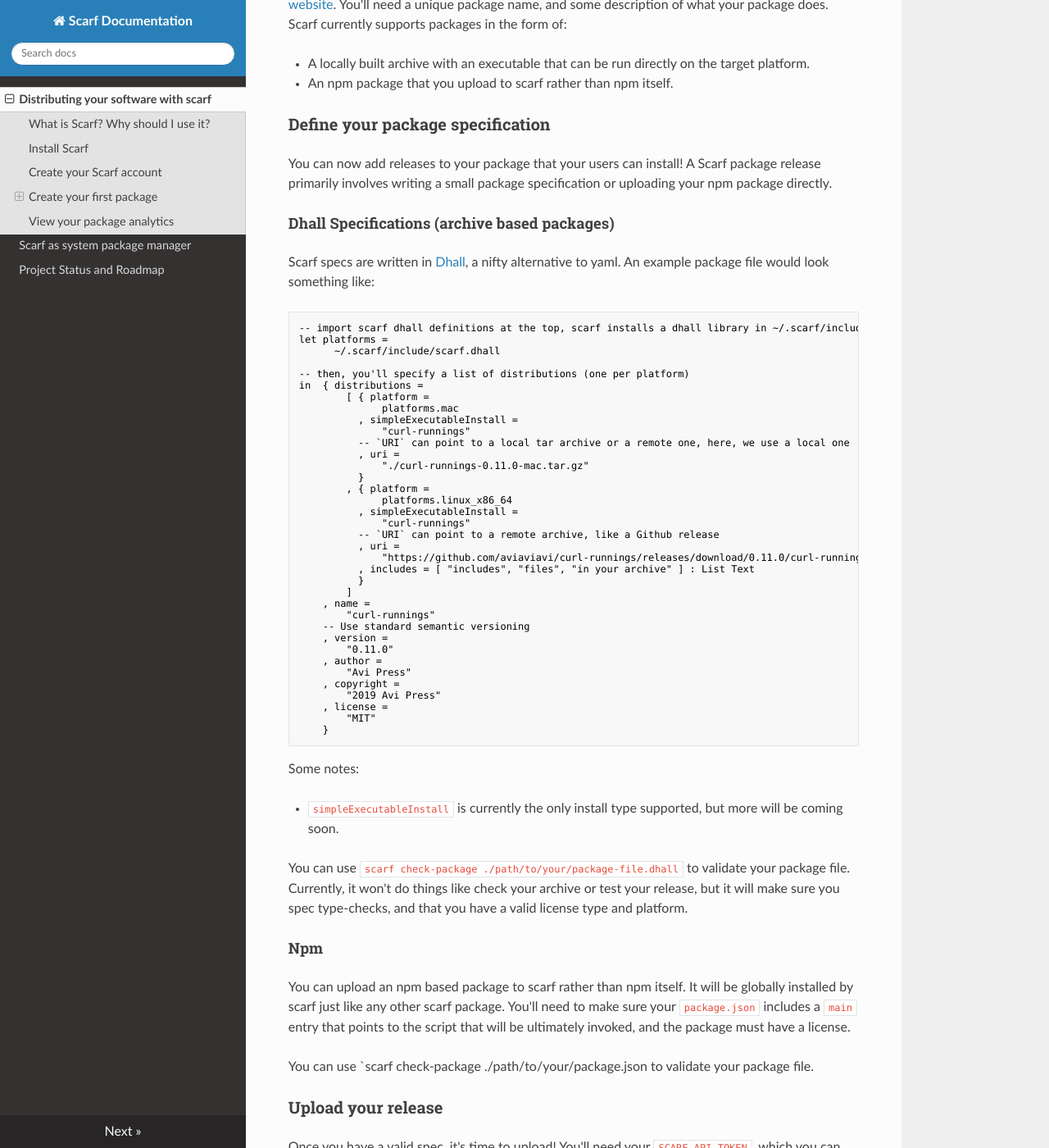
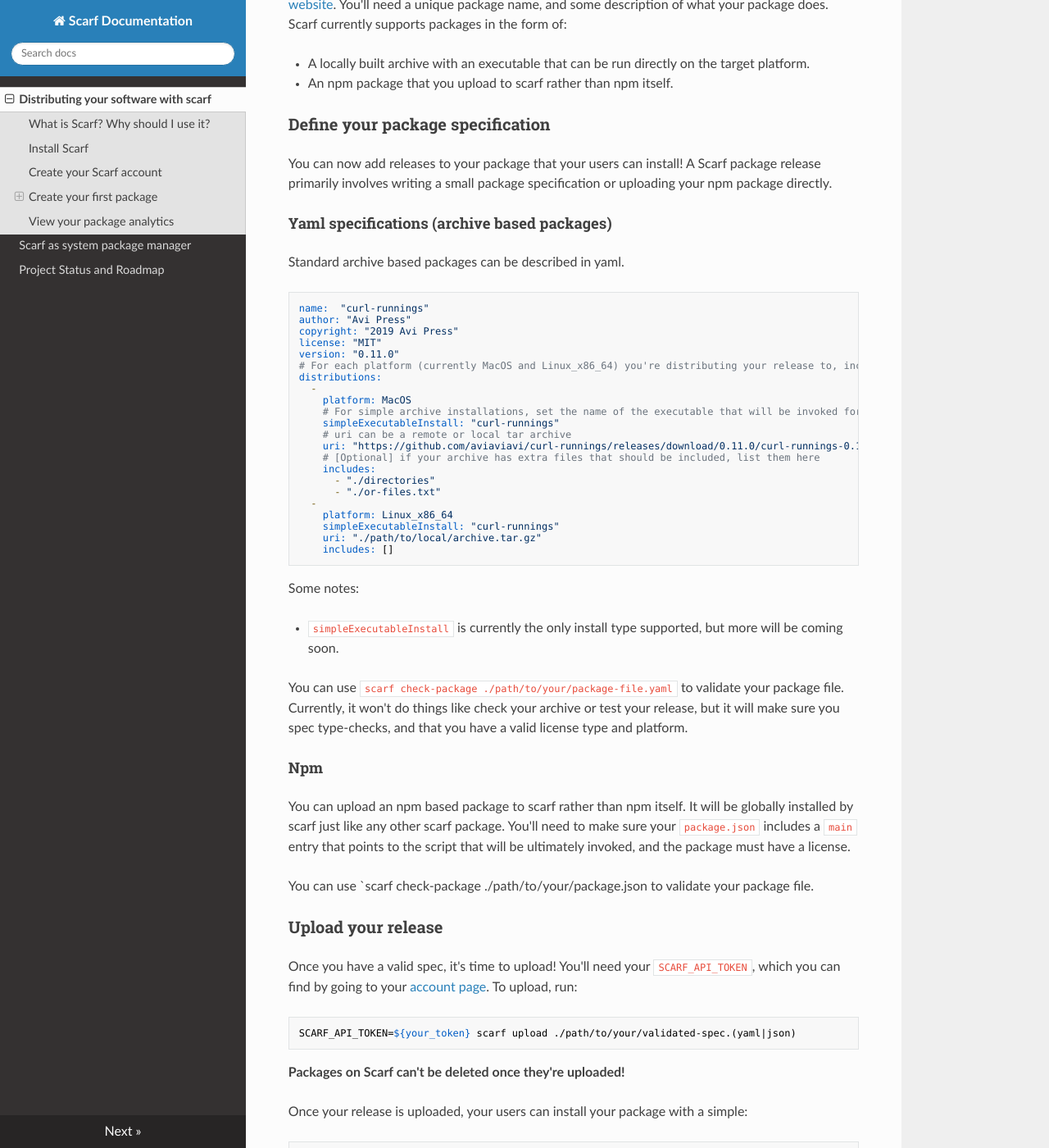
Before and after one commit to scarf-sh/scarf, an MkDocs documentation site: the page built from docs/docs/index.md, in a window 1280 px wide and 1400 px high, scrolled down 1025 px. Shown: the whole window at 82% size. Built offline with MkDocs 1.6.1, drawn with Linux system fonts in a browser that asks for light colours; nearby versions of some CDN libraries; some of the changed text lies outside the part shown.

Commit message:
yaml based package files instead of dhall

````diff
--- a/docs/docs/index.md
+++ b/docs/docs/index.md
@@ -51,56 +51,40 @@
 package release primarily involves writing a small package specification or
 uploading your npm package directly.
 
-#### Dhall Specifications (archive based packages)
+#### Yaml specifications (archive based packages)
 
-Scarf specs are written in
-[Dhall](https://dhall-lang.org/), a nifty alternative to yaml. An example
-package file would look something like:
+Standard archive based packages can be described in yaml.
 
-```dhall
--- import scarf dhall definitions at the top, scarf installs a dhall library in ~/.scarf/include/scarf.dhall
-let platforms =
-	  ~/.scarf/include/scarf.dhall
-
--- then, you'll specify a list of distributions (one per platform)
-in  { distributions =
-		[ { platform =
-			  platforms.mac
-		  , simpleExecutableInstall =
-			  "curl-runnings"
-          -- `URI` can point to a local tar archive or a remote one, here, we use a local one
-		  , uri =
-			  "./curl-runnings-0.11.0-mac.tar.gz"
-		  }
-		, { platform =
-			  platforms.linux_x86_64
-		  , simpleExecutableInstall =
-			  "curl-runnings"
-          -- `URI` can point to a remote archive, like a Github release
-		  , uri =
-			  "https://github.com/aviaviavi/curl-runnings/releases/download/0.11.0/curl-runnings-0.11.0.tar.gz"
-          , includes = [ "includes", "files", "in your archive" ] : List Text
-		  }
-		]
-	, name =
-		"curl-runnings"
-    -- Use standard semantic versioning
-	, version =
-		"0.11.0"
-	, author =
-		"Avi Press"
-	, copyright =
-		"2019 Avi Press"
-	, license =
-		"MIT"
-	}
+```yaml
+name:  "curl-runnings"
+author: "Avi Press"
+copyright: "2019 Avi Press"
+license: "MIT"
+version: "0.11.0"
+# For each platform (currently MacOS and Linux_x86_64) you're distributing your release to, include an entry in distributions.
+distributions:
+  -
+    platform: MacOS
+    # For simple archive installations, set the name of the executable that will be invoked for your package
+    simpleExecutableInstall: "curl-runnings"
+    # uri can be a remote or local tar archive
+    uri: "https://github.com/aviaviavi/curl-runnings/releases/download/0.11.0/curl-runnings-0.11.0-mac.tar.gz"
+    # [Optional] if your archive has extra files that should be included, list them here
+    includes:
+      - "./directories"
+      - "./or-files.txt"
+  -
+    platform: Linux_x86_64
+    simpleExecutableInstall: "curl-runnings"
+    uri: "./path/to/local/archive.tar.gz"
+    includes: []
 ```
 
 Some notes:
 
 - `simpleExecutableInstall` is currently the only install type supported, but more will be coming soon.
 
-You can use `scarf check-package ./path/to/your/package-file.dhall` to
+You can use `scarf check-package ./path/to/your/package-file.yaml` to
 validate your package file. Currently, it won't do things like check your
 archive or test your release, but it will make sure you spec type-checks, and
 that you have a valid license type and platform.
@@ -122,12 +106,10 @@
 page](https://scarf.sh/#/user-account). To upload, run:
 
 ```bash
-SCARF_API_TOKEN=${your_token} scarf upload ./path/to/your/validated-spec.(dhall|json)
+SCARF_API_TOKEN=${your_token} scarf upload ./path/to/your/validated-spec.(yaml|json)
 ```
 
-**Packages on Scarf can't be deleted once they're uploaded!** This is part of
-the reason scarf uses dhall for package files: Static types will help us enforce
-that package specs are correct ahead of time.
+**Packages on Scarf can't be deleted once they're uploaded!**
 
 Once your release is uploaded, your users can install your package with a simple:
 
--- a/package.yaml
+++ b/package.yaml
@@ -1,5 +1,5 @@
 name:                scarf
-version:             0.1.1
+version:             0.2.0
 github:              "aviaviavi/scarf"
 license:             BSD3
 author:              "Avi Press"
@@ -27,7 +27,6 @@
   - bytestring
   - Cabal
   - cryptonite
-  - dhall
   - directory
   - ghc
   - ghc-paths
@@ -59,6 +58,7 @@
   - zlib
   - process ==1.6.3.0
   - unordered-containers
+  - yaml
 
 executables:
   scarf:
````
Also changed, not shown: 7 other files.
